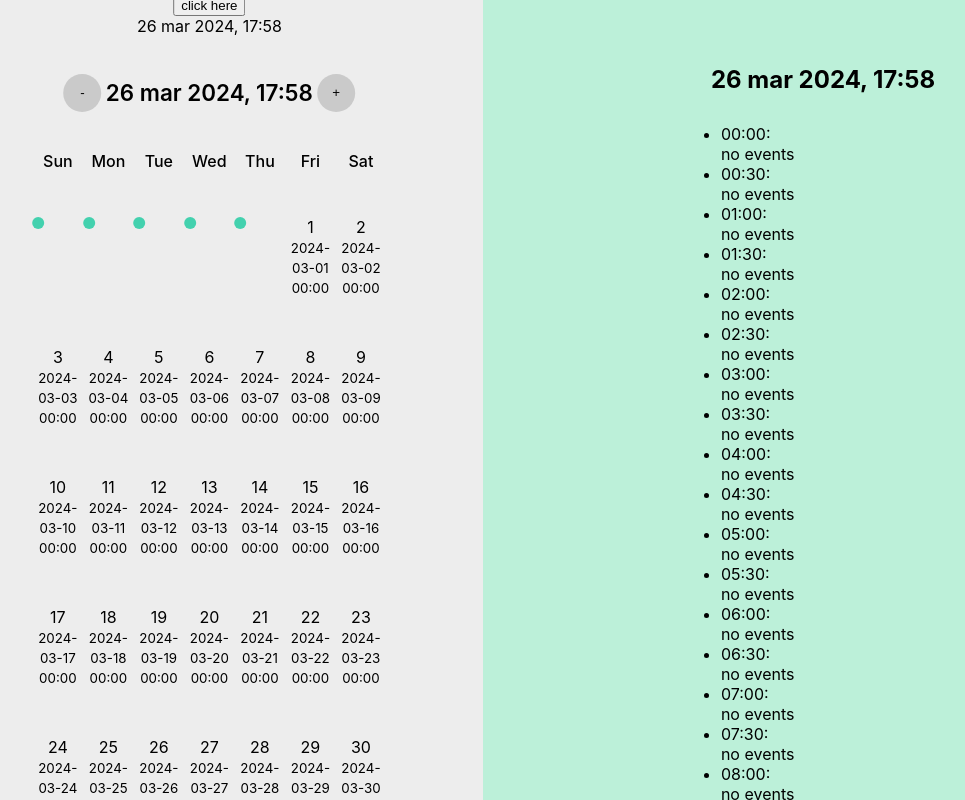
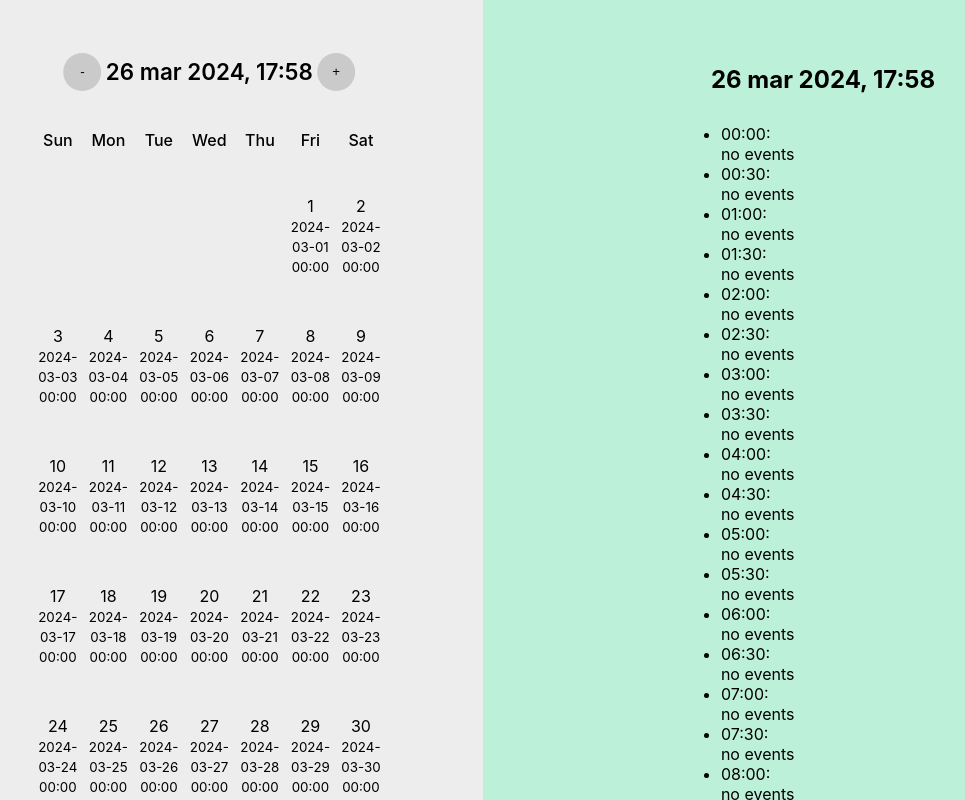
Before and after one commit to 5up3rD4n1/react-interview-challenges, a React (Create React App) app: page /calendar in a window 1280 px wide. Shown: the whole page, without its empty margins (117-1082 px from the left). Built offline with nearby package versions, Linux system fonts and the light colour scheme.

Commit message:
Implement useContext (working on)

```diff
--- a/src/CalendarReducer/action-type.tsx
+++ b/src/CalendarReducer/action-type.tsx
@@ -1,4 +1,5 @@
 export enum EventActionType {
   SET_DATE = 'SET_DATE',
   ONCLICK_SELECTED = 'ONCLICK_SELECTED',
+  SET_VISIBLE = 'SET_VISIBLE',
 }
--- a/src/CalendarReducer/actions.tsx
+++ b/src/CalendarReducer/actions.tsx
@@ -5,3 +5,7 @@ export function setDate(date: string | null) {
 export function setSelected(id: string | null) {
   return {type: 'ONCLICK_SELECTED', payload: id};
 }
+
+export function setVisible(isVisible: boolean) {
+  return {type: 'SET_VISIBLE', payload: isVisible};
+}
--- a/src/CalendarReducer/reducer.tsx
+++ b/src/CalendarReducer/reducer.tsx
@@ -10,5 +10,9 @@ export function reducer(
   if (action.type === 'ONCLICK_SELECTED') {
     return {...state, id: action.payload};
   }
+  if (action.type === 'SET_VISIBLE') {
+    return {...state, isVisible: action.payload};
+  }
+
   return state;
 }
--- a/src/components/Calendar.tsx
+++ b/src/components/Calendar.tsx
@@ -4,8 +4,9 @@ import {useContext, useState} from 'react';
 import {days} from './Data';
 import EventContainer from './Events/EventContainer';
 import {CalendarPickerContext} from './CalendarContext';
-import {setDate} from '../CalendarReducer/actions';
+import {setDate, setVisible} from '../CalendarReducer/actions';
 import {EventItem} from './Events/EventItem';
+import {isVisible} from '@testing-library/user-event/dist/utils';
 
 interface CalendarProps {
   value: number | null;
@@ -50,7 +51,7 @@ export default function Calendar(props: CalendarProps) {
   };
 
   const onClickShowHours = (id: string) => {
-    if (state.id === state.date) {
+    if (state.id) {
       dispatch(setSelected(id));
       return;
     }
@@ -61,24 +62,29 @@ export default function Calendar(props: CalendarProps) {
     }
   };
 
+  const handleClickVisible = (isVisible: boolean) => {
+    if (state.isVisible) {
+      dispatch(setVisible(isVisible));
+    }
+
+    if (state.isVisible === false) {
+      setVisible(true);
+    } else {
+      setVisible(false);
+    }
+  };
   const monthDays = calcMonthDays(month);
 
   return (
     <>
       <div className="wrapper"></div>
       <h1>This is calendar component</h1>
-      <button onClick={() => handleButtonClick}>click here</button>
-      <div>{props.value}</div>
       <div className="header">
         <button className="icons" onClick={handlerOnClickPrevious}>
           -
         </button>
 
-        {current && (
-          <div>
-            <h2 className="current-date">{current}</h2>
-          </div>
-        )}
+        {<h2 className="current-date">{current}</h2>}
 
         {/* <h2 className="current-date">{current}</h2> */}
         <button className="icons" onClick={handleOnClickNext}>
@@ -105,18 +111,23 @@ export default function Calendar(props: CalendarProps) {
                 const isActive = day.date === activeDate;
                 const id = day.id;
                 const keys = Object.keys(state);
-                // console.log(keys); // ['00:00']
+
+                console.log(keys); // ['00:00']
                 return (
-                  <li key={index} onClick={() => onClickShowHours(id)}>
+                  <li
+                    key={index}
+                    onClick={() => handleClickVisible(state.isVisible)}
+                  >
                     {isActive ? (
                       <>
-                        {' '}
-                        <span className="badge">
-                          {show && <h1>hello</h1>}
-                          {/* {keys.length > 0
+                        {show && (
+                          <div>
+                            <h1>Open</h1>
+                          </div>
+                        )}
+                        {/* {keys.length > 0
                             ? isShow && <EventContainer />
                             : !isShow && <EventContainer />} */}
-                        </span>
                       </>
                     ) : null}
                     {day.display}
--- a/src/components/CalendarContext.tsx
+++ b/src/components/CalendarContext.tsx
@@ -1,8 +1,9 @@
+import {DateTime} from 'luxon';
 import {createContext} from 'react';
 
-// export const DateContext = createContext(
-//   DateTime.now().setLocale('es').setZone('America/Costa_Rica')
-// );
+export const DateContext = createContext(
+  DateTime.now().setLocale('es').setZone('America/Costa_Rica')
+);
 
 export interface CalendarPickerContextPayload {
   state: CalendarPickerState;
@@ -10,11 +11,12 @@ export interface CalendarPickerContextPayload {
 }
 
 export interface CalendarPickerState {
-  date: string | null;
+  date: DateTime;
   id: string | null;
+  isVisible: boolean;
 }
 export const CalendarPickerContext =
   createContext<CalendarPickerContextPayload>({
-    state: {date: null, id: null},
+    state: {date: DateTime.now(), id: null, isVisible: false},
     dispatch: () => {},
   });
--- a/src/components/Events/EventItem.tsx
+++ b/src/components/Events/EventItem.tsx
@@ -2,8 +2,8 @@ import {DateTime} from 'luxon';
 import {useContext, useState} from 'react';
 import {EventForm} from './EventForm';
 import {ReducerState} from '../../reducer/reducer';
-import Calendar from '../Calendar';
 import {CalendarPickerContext} from '../CalendarContext';
+import {useVisibilityStatus} from '../../routes/page';
 
 interface EventItemsProps {
   stateReducer: ReducerState;
@@ -22,7 +22,7 @@ export function EventItem(props: EventItemsProps) {
     setActiveEvent(hour);
   }
 
-  const current = state.date;
+  const current = state.date.toString();
 
   const halfHoursTemplate = halfHour.reduce(
     (acc: {current: DateTime; acc: string[]}) => {
@@ -64,12 +64,14 @@ export function EventItem(props: EventItemsProps) {
             const isActive = hour === activeEvent;
             // console.log(Object.keys(hour));
 
+            const eventConfirmation = keys.length > 0 ? 'event' : 'no events';
+
             return (
               <li className="" key={index}>
                 <div>
                   {isActive ? (
                     <>
-                      <div>{hour}: </div>
+                      <div>{hour}:</div>
                       <EventForm
                         onSubmit={(params: {eventReminder: string}) => {
                           props.onFormSubmit({
@@ -100,7 +102,8 @@ export function EventItem(props: EventItemsProps) {
                     </button>
                   ) : null}
                 </div>
-                {keys.length > 0 ? 'event' : 'no events'}
+                {/** If my array has an event (more than 0) then 'event if there is no events created then 'no events */}
+                {eventConfirmation}
               </li>
             );
           })}
--- a/src/routes/page.tsx
+++ b/src/routes/page.tsx
@@ -2,9 +2,11 @@ import Calendar from '../components/Calendar';
 import {DateTime} from 'luxon';
 import {CalendarPickerContext} from '../components/CalendarContext';
 import EventContainer from '../components/Events/EventContainer';
-import {useReducer, useState} from 'react';
+import {useContext, useReducer, useState} from 'react';
 import {reducer} from '../CalendarReducer/reducer';
+import {isVisible} from '@testing-library/user-event/dist/utils';
 
+export const useVisibilityStatus = () => useContext(CalendarPickerContext);
 export default function Page() {
   const getTime = () => {
     const dt = DateTime.now();
@@ -13,9 +15,14 @@ export default function Page() {
     return month.toLocaleString(DateTime.DATETIME_MED);
   };
 
+  const [isVisible, setIsVisible] = useState(true);
+
+  const toggleIsVisible = () => setIsVisible(isVisible => !isVisible);
+
   const [state, dispatch] = useReducer(reducer, {
     date: getTime(),
     id: null,
+    isVisible: false,
   });
 
   return (
@@ -28,7 +35,7 @@ export default function Page() {
         <CalendarPickerContext.Provider value={{state, dispatch}}>
           <div className="split left">
             <div className="centered">
-              <Calendar value={state.date} />
+              <Calendar value={(state.date, state.isVisible)} />
             </div>
           </div>
           <div className="split right">
```
